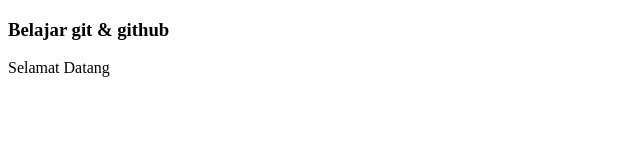
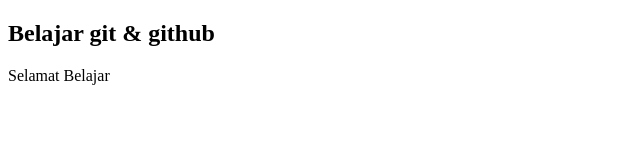
Before and after one commit to zzidayu/DfkCloud, a plain HTML site: page index.html in a window 1280 px wide. Shown: the whole page, without its empty margins (0-640 px from the left). Drawn offline with Linux system fonts and the light colour scheme.

Commit message:
Perubahan code pada index.html

```diff
--- a/index.html
+++ b/index.html
@@ -6,7 +6,7 @@
     </title>
 </head>
 <body>
-<h3>Belajar git & github</h3>
-  <p>Selamat Datang</p>
+<h2>Belajar git & github</h2>
+  <p>Selamat Belajar</p>
 </body>
 </html>
```
